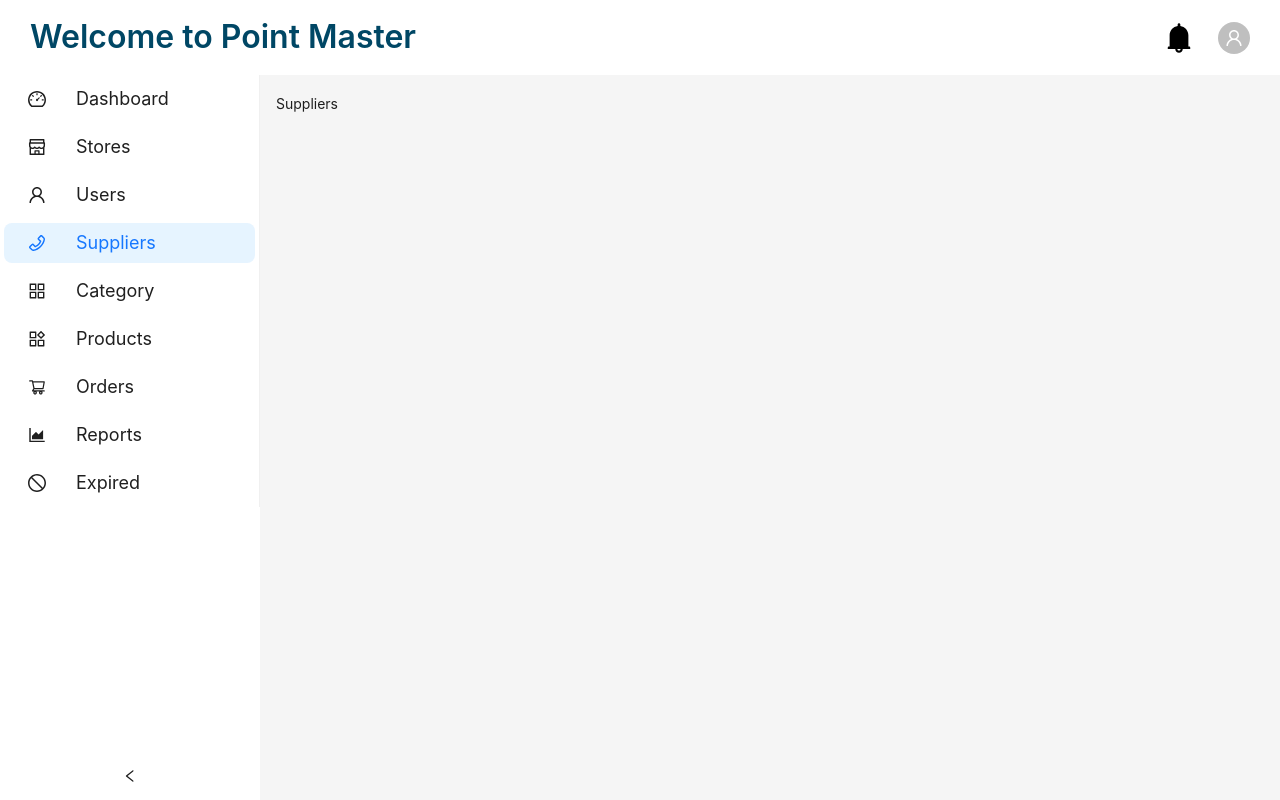
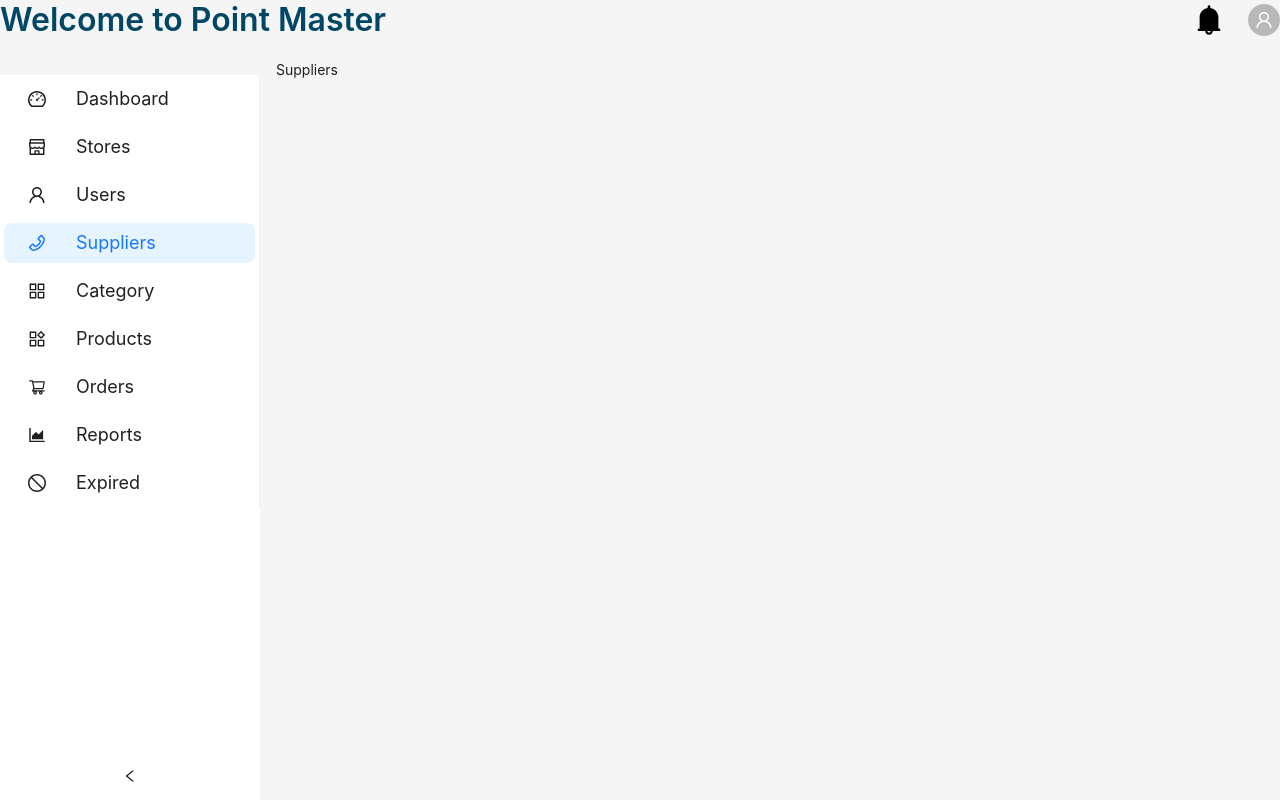
Before and after one commit to PointMaster-POS/web-management, a React (Create React App) app in the folder pointmaster/: page /suppliers in a window 1280 px wide. Built offline with nearby package versions, Linux system fonts and the light colour scheme.

Commit message:
Update Header.css

```diff
--- a/pointmaster/src/components/Dashboard/Header.css
+++ b/pointmaster/src/components/Dashboard/Header.css
@@ -1,4 +1,4 @@
-.header {
+.header_ {
   display: flex;
   align-items: center; /* Vertically center the items */
   justify-content: space-between; /* Space between text and icons */
```
